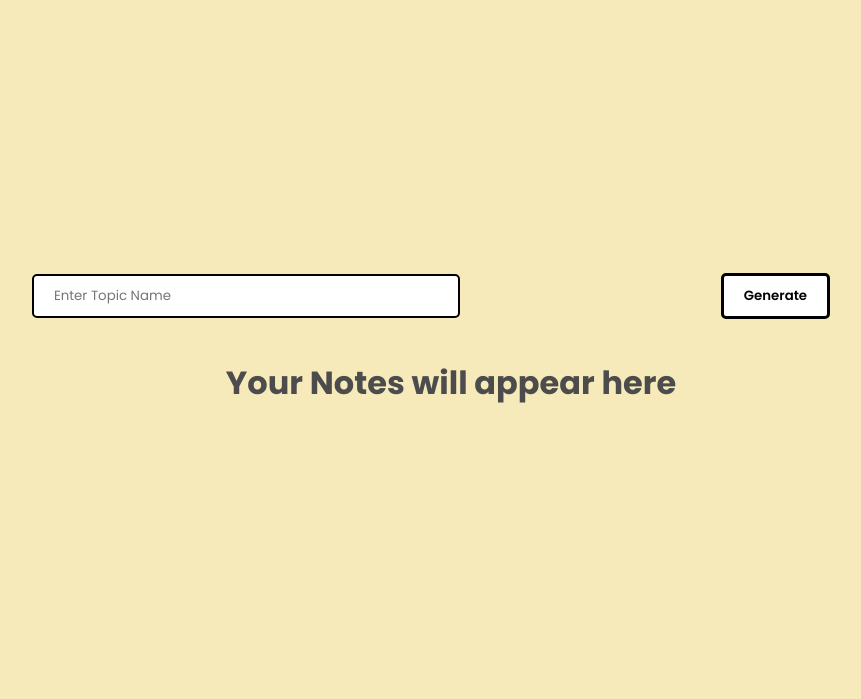
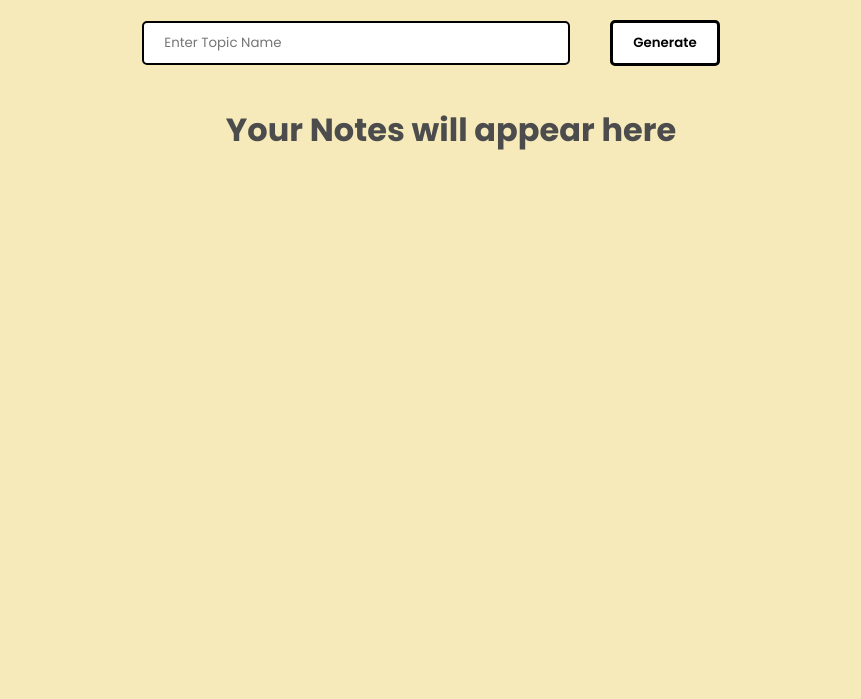
Before and after one commit to Akash-nath29/NotesWallah2.0, a Flask app: page /generate in a window 1280 px wide. Shown: the part 99-798 px from the top of the page, without its empty margins (189-1050 px from the left). Run offline with Flask 3, Linux system fonts and the light colour scheme; the visitor is signed in with stand-in values (Sample User, id 1); some libraries are stand-ins or nearby versions.

Commit message:
Minor Update

```diff
--- a/app.py
+++ b/app.py
@@ -65,7 +65,6 @@ migrate = Migrate(app,db,render_as_batch=True)
 
 class User(db.Model):
     __tablename__ = 'user'
-    __tablename__ = 'user'
     id = db.Column(db.Integer, primary_key=True)
     username = db.Column(db.String(30), nullable=False, unique=True)
     email = db.Column(db.Text, nullable=False)
@@ -77,7 +76,6 @@ class User(db.Model):
 
 class Post(db.Model):
     __tablename__ = 'post'
-    __tablename__ = 'post'
     id = db.Column(db.Integer, primary_key=True)
     file_name = db.Column(db.String(100), nullable=False)
     file_description = db.Column(db.Text, nullable=True)
@@ -87,7 +85,6 @@ class Post(db.Model):
     user_id = db.Column(db.Integer, db.ForeignKey('user.id',name='fk_post_user'), nullable=False)
 
 class Music(db.Model):
-    __tablename__ = 'music'
     __tablename__ = 'music'
     id = db.Column(db.Integer, primary_key=True)
     music_link = db.Column(db.String(100), nullable=False)
@@ -480,8 +477,6 @@ def create_post():
             flash('Please upload a file.', 'danger')
     current_user = User.query.filter_by(id=session['user_id']).first()
     return render_template('create_post.html', curr_user=current_user)
-    current_user = User.query.filter_by(id=session['user_id']).first()
-    return render_template('create_post.html', curr_user=current_user)
 
 @app.route('/view_post/<int:post_id>')
 def view_post(post_id):
@@ -538,7 +533,6 @@ def profile():
         return redirect(url_for('profile'))
 
     return render_template('profile.html', curr_user=user)
-    return render_template('profile.html', curr_user=user)
 
 @app.route('/author/<int:user_id>')
 def author_profile(user_id):
@@ -583,8 +577,6 @@ def share_music():
 
         else:
             flash('Please upload a Music.', 'danger')
-    current_user = User.query.filter_by(id=session['user_id']).first()
-    return render_template('study_music.html', curr_user=current_user)
     current_user = User.query.filter_by(id=session['user_id']).first()
     return render_template('study_music.html', curr_user=current_user)
 
--- a/static/style.css
+++ b/static/style.css
@@ -335,7 +335,7 @@ nav ul li a svg {
 .generate-form {
     width: 100%;
     display: flex;
-    justify-content: space-evenly;
+    justify-content: center;
     align-items: center;
 }
 
@@ -364,6 +364,11 @@ nav ul li a svg {
     width: 80%;
     /* border: 1px solid #000; */
     margin: 5vh 0;
+    height: 85vh;
+    overflow-y: scroll;
+}
+.result::-webkit-scrollbar {
+    display: none;
 }
 
 .result h1 {
@@ -966,6 +971,17 @@ nav ul li a svg {
     display: none;
 }
 
+.generate-main {
+    height: 85vh;
+    overflow-y: scroll;
+    margin: 10vh 0;
+
+}
+.generate-main::-webkit-scrollbar {
+    display: none;
+
+}
+
 @media screen and (max-width: 600px) {
     .nav {
         display: flex;
--- a/templates/generate_notes.html
+++ b/templates/generate_notes.html
@@ -1,6 +1,6 @@
 {% extends 'base.html' %}
 {% block body %}
-<div class="main">
+<div class="main generate-main">
     <div class="generate-controls">
         <form action="/generate" method="post" class="generate-form" onsubmit="noRefresh(e)">
             <input list="topics" name="topic" id="topic" placeholder="Enter Topic Name">
```
Also changed, not shown: templates/dashboard.html (+0 -9 lines), templates/profile.html (+22 -30 lines).
